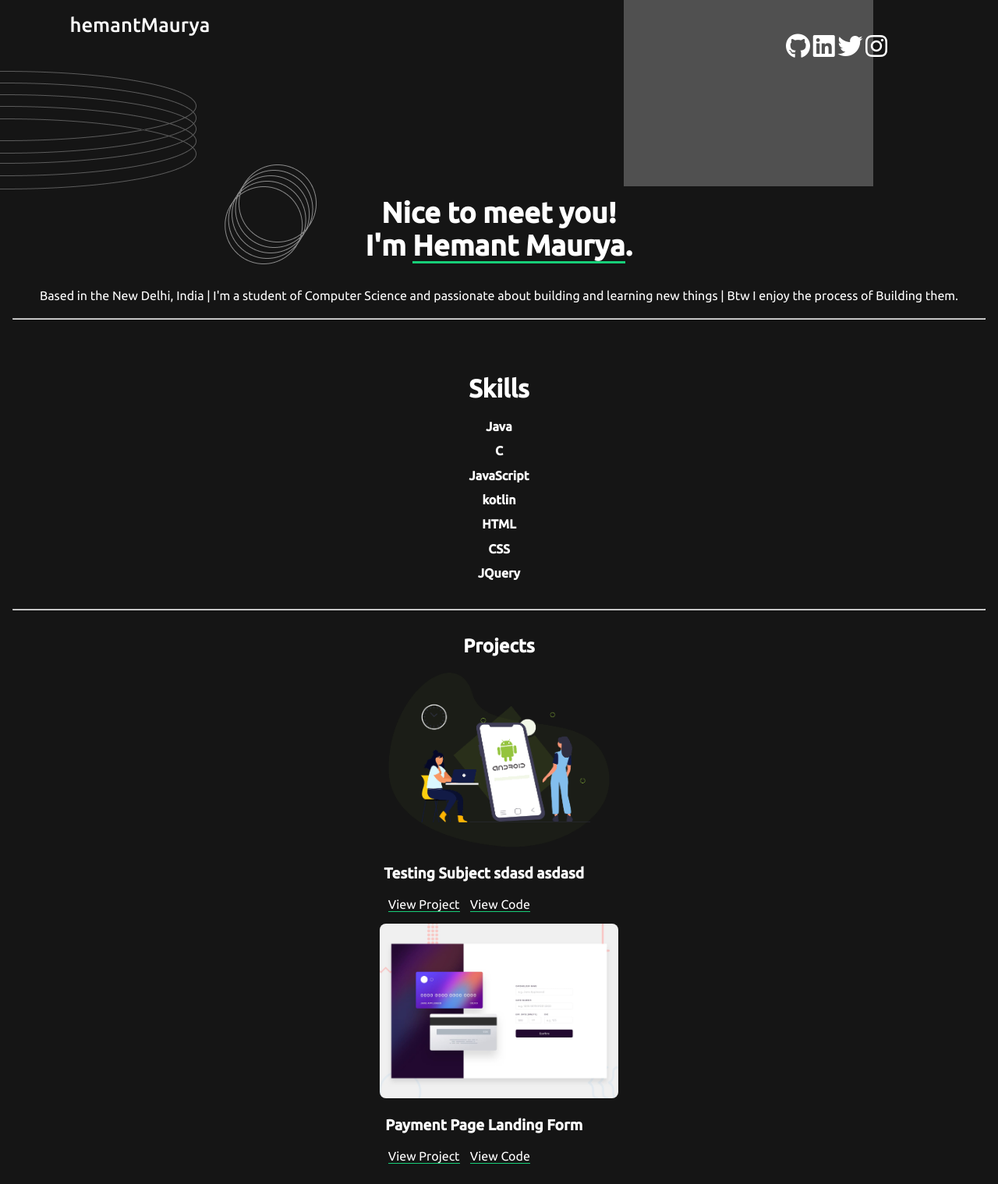
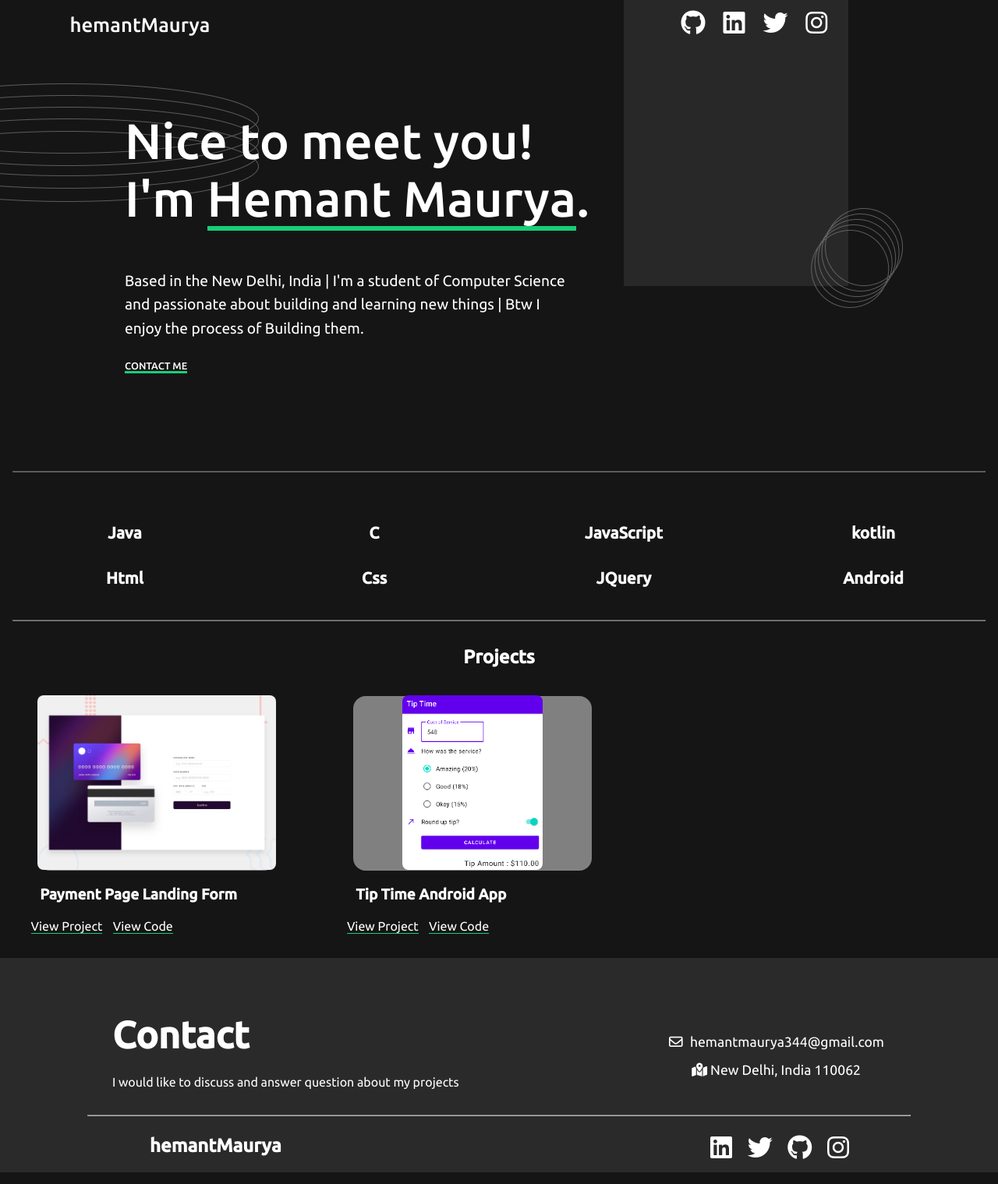
Before and after one commit to hemantmaurya344/Portfolio, a plain HTML site: page index.html in a window 1280 px wide. Shown: the part 21-1540 px from the top of the page at 78% size. Drawn offline with Linux system fonts and the light colour scheme.

Commit message:
some updates for desktop version

```diff
--- a/index.html
+++ b/index.html
@@ -38,8 +38,9 @@
             <h1>Nice to meet you! <br>I'm <span>Hemant Maurya</span>.</h1>
             <p>Based in the New Delhi, India | I'm a student of Computer Science and passionate about building and learning new things | Btw I enjoy the process of Building them.</p>
         </div>
+        <h3 class="contact-me" onclick="toContact()"><span class="span-contact">Contact Me</span></h3>
     </section>
-    <hr style="margin: 1em;">
+    <hr style="margin: 1em; opacity: 40%;">
 
     <div class="skills-section">
         <h1>Skills</h1>
@@ -47,35 +48,36 @@
         <h2>C</h2>
         <h2>JavaScript</h2>
         <h2>kotlin</h2>
-        <h2>HTML</h2>
-        <h2>CSS</h2>
+        <h2>Html</h2>
+        <h2>Css</h2>
         <h2>JQuery</h2>
-
+        <h2>Android</h2>
     </div>
-    <hr style="margin: 1em;">
+    <hr style="margin: 1em; opacity: 50%;">
 
     <!--Project Page-->
     <section class="project-section" id="project-page">
         <h2>Projects</h2>
+        <div class="project-container">
+            <div class="project-box">
+                <div class="project">
+                    <a href="https://cardlandingpage.netlify.app/">
+                        <img src="/resources/images/Project_1.jpg" alt="project-image">
+                    </a>
+                </div>
+                <h3>Payment Page Landing Form</h3>
+                <a href="https://cardlandingpage.netlify.app/"><span>View Project</span></a>
+                <a href="https://github.com/hemantmaurya344/interactive-card-details-form-main"><span>View Code</span></a>
+            </div>
             <div class="project-box">
                 <div class="project">
                     <a href="">
-                    <img src="/resources/images/android-app-development-course.png" alt="">
+                        <img src="/resources/images/Tip_time_App.png" alt="project-image">
                     </a>
                 </div>
-            <h3>Testing Subject sdasd asdasd</h3>
+                <h3>Tip Time Android App</h3>
                 <a href=""><span>View Project</span></a>
-            <a href=""><span>View Code</span></a>
-        </div>
-        <div class="project-box">
-            <div class="project">
-                <a href="www.google.com">
-                    <img src="/resources/images/Project_1.jpg" alt="">
-                </a>
-            </div>
-            <h3>Payment Page Landing Form</h3>
-            <a href=""><span>View Project</span></a>
-            <a href=""><span>View Code</span></a>
+                <a href="https://github.com/hemantmaurya344/Tip-Time"><span>View Code</span></a>
             </div>
             <!-- <div class="project-box">
                 <div class="project">
@@ -86,33 +88,16 @@
                 <h3></h3>
                 <a href=""><span></span></a>
                 <a href=""><span></span></a>
+            </div> -->
         </div>
-        <div class="project-box">
-            <div class="project">
-                <a href="">
-                    <img src="" alt="">
-                </a>
-            </div>
-            <h3></h3>
-            <a href=""><span></span></a>
-            <a href=""><span></span></a>
-        </div>
-        <div class="project-box">
-            <div class="project">
-                <a href="">
-                    <img src="" alt="">
-                </a>
-            </div>
-            <h3></h3>
-            <a href=""><span></span></a>
-            <a href=""><span></span></a>
-        </div> -->
+
+
     </section>
 
     <!-- contact page -->
-
     <section class="contact" id="contact-page">
         <h1>Contact</h1>
+        <p>I would like to discuss and answer question about my projects</p>
         <div class="email">
             <i class="fa-regular fa-envelope fa-1x"></i>
             <a href="#">hemantmaurya344@gmail.com</a>
@@ -122,8 +107,8 @@
             <a href="https://www.google.com/maps/place/New+Delhi,+Delhi/@28.527582,77.0688972,11z/data=!3m1!4b1!4m5!3m4!1s0x390cfd5b347eb62d:0x52c2b7494e204dce!8m2!3d28.6139391!4d77.2090212">New Delhi, India</a>
             <p>110062</p>
         </div>
-         <hr style="margin: 1em; ">
-         <div>
+         <hr style="margin: 3em 7em; opacity: 70%;">
+         <div class="footer">
             <h2 class="footer-title">hemantMaurya</h2>
             <p>You can reach me via these socials.</p>
          </div>
@@ -133,10 +118,6 @@
             <i class="fa-brands fa-github fa-2x" onclick="github()"></i>
             <i class="fa-brands fa-instagram fa-2x" onclick="instagram()"></i>
         </div>
-
-        <!-- <h6>Optional:</h6>
-        <i class="fa-brands fa-discord fa-2x"></i>
-        <i class="fa-brands fa-telegram fa-2x"></i> -->
     </section>
 
     <!-- footer -->
--- a/index.js
+++ b/index.js
@@ -3,6 +3,10 @@ function toHome(e){
     const homeBtn = document.querySelector('body').scrollIntoView(true);
 }
 
+function toContact(e){
+    let contactPage = document.getElementById('contact-page');
+    contactPage.scrollIntoView(true);
+}
 function linkedin(e){
     window.location.href="https://www.linkedin.com/in/hemantmaurya344/";
 }
--- a/styles/style.css
+++ b/styles/style.css
@@ -6,9 +6,6 @@
     --font-semibold: 500;
     --font-bold: 600;
 }
-/* add animation to h1 and h1 span */
-/* nav bar animation hover */
-
 body{
     font-family: var(--font-primary);
     margin: 0;
@@ -46,7 +43,7 @@ nav a {
     margin: 5em 0 0 21em;
 }
 .image-box{
-    background-color: darkgray;
+    background-color: rgba(139, 137, 137, 0.541);
     height: 17em;
     width: 12em;
     margin-top: -5em;
@@ -58,7 +55,6 @@ nav a {
 .home{
     margin-top: -13em;
     color: white;
-    /* font-size: 1.8em;     */
     font-weight: var(--font-semibold);
 }
 .home h1{
@@ -68,17 +64,14 @@ nav a {
 }
 span{
     display: inline;
-    /* text-decoration: underline rgb(23, 206, 120); */
     border-bottom: 0.1em solid rgb(23, 206, 120);
-
 }
 .home p{
-    font-size: 1em;
+    font-size: 1rem;
     font-weight: var(--font-regular);
     margin: 1em;
     line-height: 1.6em;
 }
-
 .drawable-object{
     position: absolute;
     top: 7em;
@@ -92,29 +85,15 @@ span{
     opacity: 50%;
     z-index: -1;
 }
-
-.about{
-    text-align: center;
-    /* background-color: #5e8d6e; */
-    padding: 0 2em 5em 2em;
-
+.contact-me{
+    margin: 2em 0 2em 0;
+    font-size: 1rem;
+    font-weight: var(--font-primary);
+    text-transform: uppercase;
+    cursor: default;
 }
-.about h2{
-    margin: 0;
-    padding-top: 4em;
-    padding-bottom: 2em;
-}
-.about-grid-outer{
-    display: grid;
-    grid-template-columns: auto auto;
-    gap: 0.2em;
-}
-
-.about-inner{
-    /* background-color: #396c9c; */
-    padding: 1em;
-    border-radius: 1em;
-    margin-bottom: 10em;
+.span-contact{
+    border-bottom: 0.3em solid rgb(23, 206, 120);
 }
 .skills-section{
     padding-top: 2em;
@@ -127,6 +106,10 @@ span{
     font-size: 1em;
 }
 
+.project-container{
+    display: grid;
+    grid-template-columns: repeat(3, 1fr);
+}
 .project-section{
     margin: 2em;
 }
@@ -156,6 +139,9 @@ span{
 .contact{
     padding: 2em 0 0.5em 0;
     background-color: rgb(43, 42, 42);
+}
+.contact > p{
+    margin: 0 2em 0 2em;
 }
 .address > p {
     margin: 0;
@@ -187,88 +173,64 @@ span{
     .social-links{
         z-index: 1;
         display: inline;
-        left: 40em;
-        top: -3em;
+        left: 31em;
+        top: -5.5em;
         padding: 2em;
     }
+    .social-links > i{
+        padding: 0.3em;
+    }
     .image-box{
-        width: 20em;
+        width: 18em;
+        height: 25em;
         margin-left: 50em;
-        opacity: 40%;
+        opacity: 30%;
         z-index: -1;
     }
     /* home-section start here*/
 
     .home{
-        margin-top: -13em;
-        color: white;
-        /* font-size: 1.8em;     */
-        font-weight: var(--font-semibold);
+        margin-top: -38em;
+        text-align: left;
+        margin-left: 10em;
     }
-    .home h1{
-        font-size: 2.3rem;
-        margin-top: 6em;
-        cursor: default;
-    }
-    span{
-        display: inline;
-        /* text-decoration: underline rgb(23, 206, 120); */
-        border-bottom: 0.1em solid rgb(23, 206, 120);
-
-    }
-    .home p{
-        font-size: 1em;
-        font-weight: var(--font-regular);
-        margin: 1em;
-        line-height: 1.6em;
-    }
-
     .drawable-object{
         position: absolute;
-        top: 7em;
-        left: -15em;
+        top: 8em;
+        left: -10em;
         opacity: 30%;
     }
     .drawable-object-2{
         position: absolute;
-        top: 14.5em;
-        left: 18em;
-        opacity: 50%;
+        top: 18em;
+        left: 65em;
+        opacity: 30%;
         z-index: -1;
     }
-
-    .about{
-        text-align: center;
-        /* background-color: #5e8d6e; */
-        padding: 0 2em 5em 2em;
-
+    .home h1{
+        font-size: 4rem;
+        font-weight: var(--font-semibold);
     }
-    .about h2{
+    .home p{
+        font-size: 1.2rem;
         margin: 0;
-        padding-top: 4em;
-        padding-bottom: 2em;
+        max-width: 30em;
     }
-    .about-grid-outer{
-        display: grid;
-        grid-template-columns: auto auto;
-        gap: 0.2em;
+    .contact-me{
+        margin: 2em 0 10em 0;
+        font-size: 0.8rem;
+        cursor: pointer;
     }
 
-    .about-inner{
-        /* background-color: #396c9c; */
-        padding: 1em;
-        border-radius: 1em;
-        margin-bottom: 10em;
-    }
-    .skills-section{
-        padding-top: 2em;
-        padding-bottom: 0.5em;
+    .skills-section {
+        display: grid;
+        grid-template-columns: repeat(4, 1fr);
     }
     .skills-section > h1{
-        font-size: 2em;
+        display: none;
     }
-    .skills-section > h2{
-        font-size: 1em;
+    .skills-section  >h2{
+        font-size: 1.3em;
     }
 
     .project-section{
@@ -277,7 +239,7 @@ span{
     .project{
         align-items: center;
         display: flex;
-        flex-direction: column;
+        flex-direction: row;
         justify-content: center;
         margin: 1em;
     }
@@ -285,45 +247,50 @@ span{
         border-radius: 0.5em;
         height: 14em;
     }
+    .project{
+        background-color: grey;
+        border-radius: 1em;
+        width: 19.1em;
+        height: 14em;
+    }
     .project-box > h3{
         display: block;
-        position: relative;
-        left: -1em;
+        text-align: left;
+        margin-left: 2em;
         font-size: 1.2em;
     }
     .project-box > a{
         display: inline;
-        position: relative;
-        left: -3.2em;
+        left: -6.5em;
         padding: 0.3em;
     }
-    .contact{
-        padding: 2em 0 0.5em 0;
-        background-color: rgb(43, 42, 42);
+
+    .contact > h1{
+        text-align: left;
+        font-size: 3rem;
+        margin-left: 3em;
     }
-    .address > p {
-        margin: 0;
+    .contact > p{
+        text-align: left;
+        margin: -1em 0 0 9em;
     }
     .email{
-        padding: 1em;
-        font-size: 1.1em;
-    }
-    .email > a{
-        padding: 0.3em;
-        /* position: relative;
-        top: -0.4em; */
+        text-align: right;
+        margin: -5em 7em 0 0;
     }
     .address{
-        font-size: 1.1em;
-    }
-    .address > p{
-        display: inline;
+        text-align: right;
+        margin: 0 10em 2em 0;
+
     }
     .footer-title{
-        font-size: 1.5em;
-        margin-bottom: -0.2em;
+        text-align: left;
+        margin: -1em 0 1.5em 8em;
     }
-    .footer-social-links > i {
-       padding: 0.25em;
+    .footer > p{
+       display: none;
+    }
+    .footer-social-links{
+        margin: -4.5em 0 0 45em;
     }
 }
```
Also changed, not shown: resources/images/Tip_time_App.png (added). Lines whose indentation alone changed are shown as unchanged.
